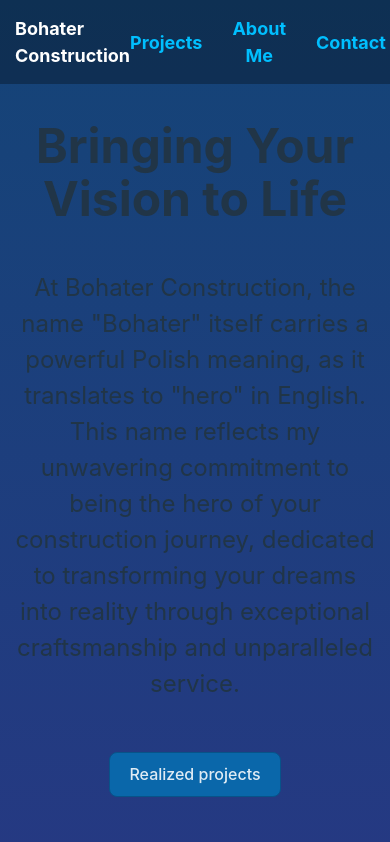
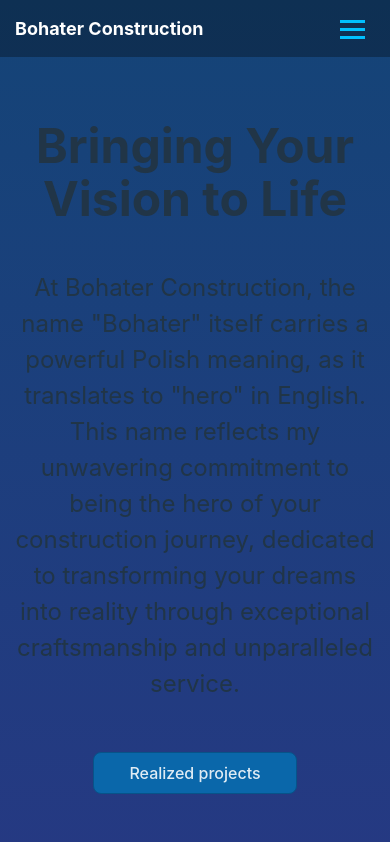
Before and after one commit to MarcinBolt/BohaterConstruction, a Vue app: page / in a window 390 px wide. Shown: the top 842 px of the page. Built offline with nearby package versions, Linux system fonts and the light colour scheme.

Commit message:
add eslint to get more info about errors, add mobile menu, add component ButtonWithTransition and add it to NotFoundView, HomeView and ProjectCard

```diff
--- a/package.json
+++ b/package.json
@@ -14,9 +14,12 @@
     "vue-router": "^4.0.13"
   },
   "devDependencies": {
+    "@eslint/js": "^9.4.0",
     "@vitejs/plugin-vue": "^5.0.4",
     "eslint": "^9.4.0",
+    "eslint-plugin-vue": "^9.26.0",
     "gh-pages": "^6.1.1",
+    "globals": "^15.4.0",
     "vite": "^5.2.0"
   }
 }
--- a/src/components/AppHeader.vue
+++ b/src/components/AppHeader.vue
@@ -2,6 +2,16 @@
   <div class="pageContainer">
     <header class="header">
       <router-link :to="{ name: 'home' }" class="logo">Bohater Construction</router-link>
+      <button
+        class="burger"
+        type="button"
+        :style="{ position: isMenuOpen ? 'fixed' : 'absolute' }"
+        @click="toggleMenu"
+      >
+        <span :class="{ 'burger-line': true, 'top-line': true, toggle: isMenuOpen }"></span>
+        <span :class="{ 'burger-line': true, 'middle-line': true, toggle: isMenuOpen }"></span>
+        <span :class="{ 'burger-line': true, 'bottom-line': true, toggle: isMenuOpen }"></span>
+      </button>
       <nav class="nav">
         <router-link
           :to="{ name: 'projects' }"
@@ -25,12 +35,48 @@
           Contact
         </router-link>
       </nav>
+      <div class="backdrop" v-if="isMenuOpen" @click.self="isMenuOpen = false">
+        <div class="mobile-menu" v-if="isMenuOpen">
+          <router-link
+            :to="{ name: 'projects' }"
+            class="link mobile-link"
+            :class="{ active: isActive('projects') }"
+            @click.self="isMenuOpen = false"
+          >
+            Projects
+          </router-link>
+          <router-link
+            :to="{ name: 'about' }"
+            class="link mobile-link"
+            :class="{ active: isActive('about') }"
+            @click.self="isMenuOpen = false"
+          >
+            About Me
+          </router-link>
+          <router-link
+            :to="{ name: 'contact' }"
+            @click="isMenuOpen = false"
+            class="link mobile-link"
+            :class="{ active: isActive('contact') }"
+            @click.self="isMenuOpen = false"
+          >
+            Contact
+          </router-link>
+        </div>
+      </div>
     </header>
   </div>
 </template>
 
 <script setup>
 import { useRoute } from 'vue-router';
+import { ref } from 'vue';
+
+const isMenuOpen = ref(false);
+
+const toggleMenu = () => {
+  isMenuOpen.value = !isMenuOpen.value;
+};
 
 const route = useRoute();
 
@@ -80,33 +126,137 @@ const isActive = routeName => {
 }
 
 .nav {
+  display: none;
+}
+
+.burger {
+  border: none;
+  background-color: transparent;
+  display: block;
+  cursor: pointer;
+  position: absolute;
+  top: 0px;
+  right: 0px;
+  margin: 0;
+  padding: 15px 25px;
+  background-color: none;
+  transition: transform 0.3s;
+  z-index: 55;
+}
+
+.burger-line {
+  display: block;
+  background-color: #00bfff;
+  transition: all 0.25s;
+  width: 25px;
+  height: 3px;
+  margin: 5px 0;
+  transition: all 0.25s;
+  opacity: 1;
+}
+
+.burger:hover .burger-line,
+.burger:focus .burger-line {
+  background-color: #a972fc;
+}
+
+.top-line.toggle {
+  transform: translateY(8px) rotate(45deg);
+}
+
+.middle-line.toggle {
+  opacity: 0;
+}
+
+.bottom-line.toggle {
+  transform: translateY(-8px) rotate(-45deg);
+}
+
+.mobile-menu {
   display: flex;
-  justify-content: space-between;
+  flex-direction: column;
+  justify-content: center;
   align-items: center;
-  gap: 30px;
-  margin: 0;
-  padding: 0;
+  position: fixed;
+  margin: 0 auto;
+  padding: 10px;
+  gap: 25px;
+  top: 0;
+  right: 0;
+  width: 100%;
+  height: 100%;
+  background: linear-gradient(to bottom, #0a2039, #25185a);
+  transform: translateX(100%);
+  transition: transform 0.25s;
 
-  @media screen and (min-width: 768px) {
-    gap: 20px;
+  @media screen and (min-width: 450px) {
+    width: 230px;
   }
 }
 
-.nav-link {
+.mobile-link {
   color: #00bfff;
   text-decoration: none;
-  font-size: 18px;
+  font-size: 20px;
   font-weight: bold;
   transition: color 0.3s ease;
+  padding: 10px;
+  transform: translateX(0%);
+  transition: transform 0.25s;
 
   @media screen and (min-width: 768px) {
     font-size: 20px;
   }
 }
 
-.nav-link:hover,
-.nav-link:focus {
+.mobile-link:hover,
+.mobile-link:focus {
   color: #ce94fa;
+  transform: translateY(-5%);
+}
+
+.backdrop {
+  position: fixed;
+  top: 0;
+  left: 0;
+  padding: 0;
+  margin: 0;
+  width: 100vw;
+  height: 100vh;
+  background-color: rgba(0, 0, 0, 0.7);
+  z-index: 50;
+}
+
+.mobile-menu {
+  transform: none;
+}
+
+@media (min-width: 768px) {
+  .burger {
+    display: none;
+  }
+
+  .nav {
+    display: flex;
+    justify-content: space-between;
+    align-items: center;
+    gap: 20px;
+    margin: 0;
+    padding: 0;
+  }
+
+  .nav-link {
+    color: #00bfff;
+    text-decoration: none;
+    font-size: 20px;
+    font-weight: bold;
+    transition: color 0.3s ease;
+  }
+
+  .nav-link:hover,
+  .nav-link:focus {
+    color: #ce94fa;
+  }
 }
 
 .active {
--- /dev/null
+++ b/src/components/ButtonWithTransition.vue
@@ -0,0 +1,80 @@
+<template>
+  <router-link
+    class="button"
+    :to="props.goTo"
+    @focus="increaseButtonWidth"
+    @blur="resetButtonWidth"
+    @mouseleave="resetButtonWidth"
+    @mouseenter="increaseButtonWidth"
+  >
+    {{ props.text }}
+    <span class="arrow"></span>
+  </router-link>
+</template>
+
+<script setup>
+const props = defineProps({
+  text: {
+    type: String,
+    required: true,
+  },
+  goTo: {
+    type: Object || String,
+    required: true,
+  },
+});
+</script>
+
+<style scoped>
+.button {
+  position: relative;
+  display: inline-block;
+  width: max-content;
+  border-radius: 8px;
+  border: 1px solid transparent;
+  padding: 8px 35px;
+  font-size: 1em;
+  font-weight: 500;
+  font-family: inherit;
+  color: rgba(255, 255, 255, 0.87);
+  border-color: #075389;
+  background-color: #0a67aa;
+  cursor: pointer;
+  text-align: center;
+  transition: all 0.25s;
+}
+
+.button:hover,
+.button:focus {
+  color: #6fddfe;
+  background-color: #0053ac;
+  padding: 8px 45px 8px 25px;
+}
+
+.arrow {
+  position: absolute;
+  top: 50%;
+  right: 35px;
+  height: 80%;
+  display: flex;
+  justify-content: center;
+  align-items: center;
+  transform: translateY(-50%);
+  transition: all 0.25s;
+  color: transparent;
+}
+
+.button:hover .arrow {
+  right: 15px;
+  color: #6fddfe;
+}
+
+.arrow:before {
+  content: '';
+  width: 6px;
+  height: 6px;
+  border-top: 3px solid currentColor;
+  border-right: 3px solid currentColor;
+  transform: rotate(45deg);
+}
+</style>
--- a/src/components/ProjectCard.vue
+++ b/src/components/ProjectCard.vue
@@ -1,15 +1,17 @@
 <template>
   <li class="project-card" :tabindex="0">
-    <img class="image" :src="project.imageUrl" :alt="project.title" />
+    <img class="image" :src="props.project.imageUrl" :alt="props.project.title" />
     <div class="description-container">
-      <h2 class="title">{{ project.title }}</h2>
-      <p class="description">{{ project.description }}</p>
-      <router-link class="button" :to="`/projects/${project.id}`">Learn More</router-link>
+      <h2 class="title">{{ props.project.title }}</h2>
+      <p class="description">{{ props.project.description }}</p>
+      <ButtonWithTransition text="Learn More" :to="`/projects/${props.project.id}`" />
     </div>
   </li>
 </template>
 
 <script setup>
+import ButtonWithTransition from '@/components/ButtonWithTransition.vue';
+
 const props = defineProps({
   project: {
     type: Object,
--- a/src/style.css
+++ b/src/style.css
@@ -73,7 +73,7 @@ button:focus,
 .button:focus {
   color: #6fddfe;
   border-color: #0a67aa;
-  background-color: #004997;
+  background-color: #0053ac;
 }
 button:focus,
 .button:focus,
--- a/src/views/HomeView.vue
+++ b/src/views/HomeView.vue
@@ -7,18 +7,16 @@
       of your construction journey, dedicated to transforming your dreams into reality through
       exceptional craftsmanship and unparalleled service.
     </p>
-    <router-link :to="{ name: 'projects' }" class="button">Realized projects</router-link>
+    <ButtonWithTransition text="Realized projects" :to="{ name: 'projects' }" />
     <section class="services">
       <div
         v-for="(service, index) in services"
         :key="index"
         class="service-item"
         :tabindex="0"
-        :class="{ 'service-item--focus': isServiceItemFocused === index, 'service-item--hover': isServiceItemHovered === index }"
+        :class="{ 'service-item--focus': isServiceItemFocused === index }"
         @focus="onServiceItemFocus(index)"
         @blur="onServiceItemBlur"
-        @mouseenter="onServiceItemMouseEnter(index)"
-        @mouseleave="onServiceItemMouseLeave"
       >
         <h3>{{ service.title }}</h3>
         <p>{{ service.description }}</p>
@@ -30,6 +28,7 @@
 
 <script setup>
 import { ref } from 'vue';
+import ButtonWithTransition from '@/components/ButtonWithTransition.vue';
 
 const services = [
   {
@@ -53,7 +52,6 @@ const services = [
 ];
 
 const isServiceItemFocused = ref(null);
-const isServiceItemHovered = ref(null);
 
 const onServiceItemFocus = index => {
   isServiceItemFocused.value = index;
@@ -61,14 +59,6 @@ const onServiceItemFocus = index => {
 
 const onServiceItemBlur = () => {
   isServiceItemFocused.value = null;
-};
-
-const onServiceItemMouseEnter = index => {
-  isServiceItemHovered.value = index;
-};
-
-const onServiceItemMouseLeave = () => {
-  isServiceItemHovered.value = null;
 };
 </script>
 
@@ -97,6 +87,7 @@ p {
   display: flex;
   flex-direction: column;
   justify-content: space-between;
+  align-items: center;
   width: 300px;
   padding: 30px;
   margin: 0;
--- a/src/views/NotFoundView.vue
+++ b/src/views/NotFoundView.vue
@@ -3,16 +3,18 @@
     <div class="home-container">
       <h1 class="heading">Page not found</h1>
       <div class="buttons-container">
-        <router-link :to="{ name: 'home' }" class="button" @click.native="$router.go(-1)">
+        <router-link :to="{ name: 'home' }" class="button" @click="$router.go(-1)">
           Go back
         </router-link>
-        <router-link :to="{ name: 'home' }" class="button"> Home </router-link>
+        <ButtonWithTransition text="Home" :to="{ name: 'home' }" />
       </div>
     </div>
   </main>
 </template>
 
-<script></script>
+<script setup>
+import ButtonWithTransition from '@/components/ButtonWithTransition.vue';
+</script>
 
 <style scoped>
 .home-container {
```
Also changed, not shown: eslint.config.js (added, +10 -0 lines), 1 other file (tests, documents, lock files or other folders).
